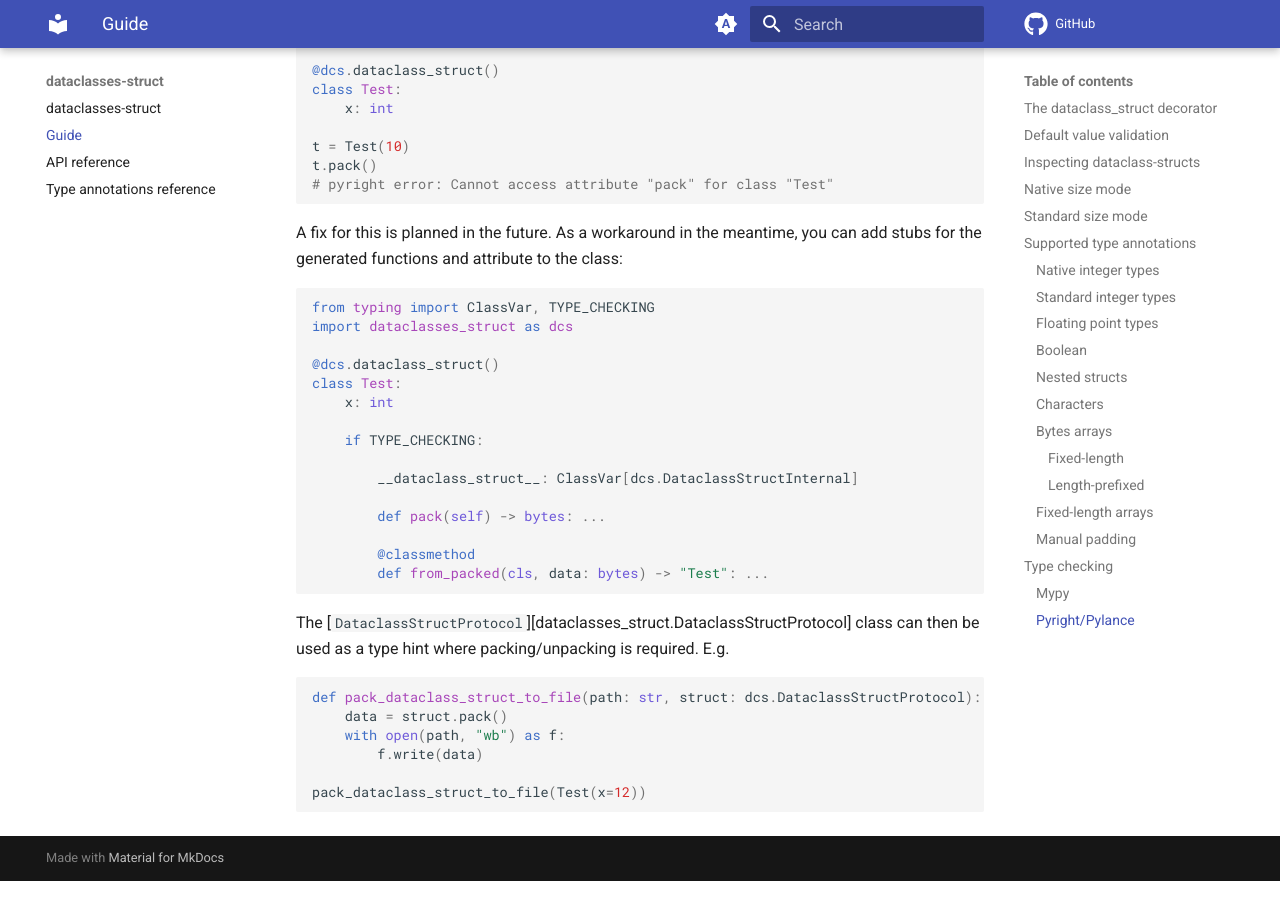
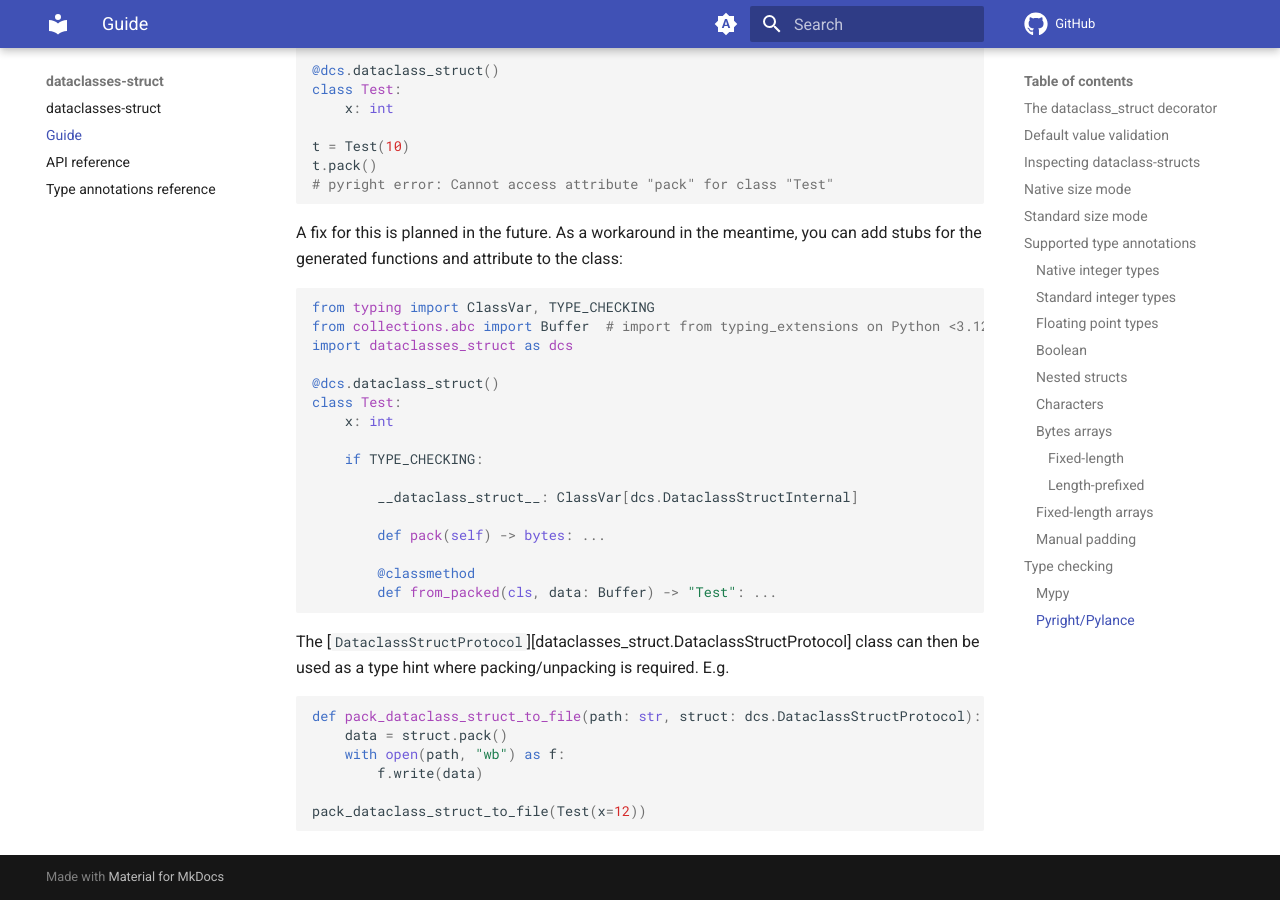
Before and after one commit to harrymander/dataclasses-struct, an MkDocs documentation site: the page built from docs/guide.md, in a window 1280 px wide and 900 px high, scrolled down 9858 px. Built offline with MkDocs 1.6.1 and Material for MkDocs 9.7.7, drawn with Linux system fonts in a browser that asks for light colours; comment, search, counter and statistics services are not loaded.

Commit message:
docs: use Buffer for from_packed arg type hint in pyright example usage

````diff
--- a/docs/guide.md
+++ b/docs/guide.md
@@ -504,6 +504,7 @@ can add stubs for the generated functions and attribute to the class:
 
 ```python
 from typing import ClassVar, TYPE_CHECKING
+from collections.abc import Buffer  # import from typing_extensions on Python <3.12
 import dataclasses_struct as dcs
 
 @dcs.dataclass_struct()
@@ -517,7 +518,7 @@ class Test:
         def pack(self) -> bytes: ...
 
         @classmethod
-        def from_packed(cls, data: bytes) -> "Test": ...
+        def from_packed(cls, data: Buffer) -> "Test": ...
 ```
 
 The [`DataclassStructProtocol`][dataclasses_struct.DataclassStructProtocol]
````
